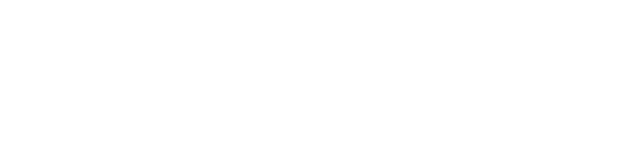
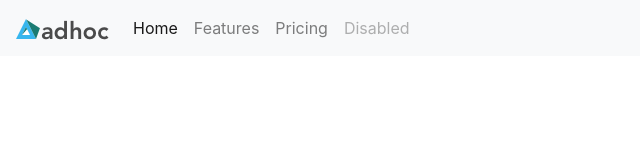
Before and after one commit to sjwever/BootStrapproject1, a plain HTML site: page index.html in a window 1280 px wide. Shown: the whole page, without its empty margins (0-640 px from the left). Drawn offline with nearby package versions, Linux system fonts and the light colour scheme.

Commit message:
add bootstrap css cdn link

```diff
--- a/index.html
+++ b/index.html
@@ -4,11 +4,31 @@
     <meta charset="UTF-8">
     <meta http-equiv="X-UA-Compatible" content="IE=edge">
     <meta name="viewport" content="width=device-width, initial-scale=1.0">
-    <link href="https://cdn.jsdelivr.net/npm/bootstrap@5.0.0-beta3/dist/css/bootstrap.min.css" rel="stylesheet" integrity="sha384-eOJMYsd53ii+scO/bJGFsiCZc+5NDVN2yr8+0RDqr0Ql0h+rP48ckxlpbzKgwra6" crossorigin="anonymous">
-    <script src="https://cdn.jsdelivr.net/npm/bootstrap@5.0.0-beta3/dist/js/bootstrap.bundle.min.js" integrity="sha384-JEW9xMcG8R+pH31jmWH6WWP0WintQrMb4s7ZOdauHnUtxwoG2vI5DkLtS3qm9Ekf" crossorigin="anonymous"></script>
+    <link rel="stylesheet" href="https://stackpath.bootstrapcdn.com/bootstrap/4.2.1/css/bootstrap.min.css" integrity="sha384-GJzZqFGwb1QTTN6wy59ffF1BuGJpLSa9DkKMp0DgiMDm4iYMj70gZWKYbI706tWS" crossorigin="anonymous">
     <title>BootstrapProject</title>
 </head>
 <body>
-
+    <nav class="navbar navbar-expand-lg navbar-light bg-light">
+        <a class="navbar-brand" href="#"><img src="images\logo.png" alt="brand logo"></a>
+          <button class="navbar-toggler" type="button" data-toggle="collapse" data-target="#navbarNav" aria-controls="navbarNav" aria-expanded="false" aria-label="Toggle navigation">
+            <span class="navbar-toggler-icon"></span>
+          </button>
+          <div class="collapse navbar-collapse" id="navbarNav">
+            <ul class="navbar-nav">
+              <li class="nav-item active">
+                <a class="nav-link" href="#">Home <span class="sr-only">(current)</span></a>
+              </li>
+              <li class="nav-item">
+                <a class="nav-link" href="#">Features</a>
+              </li>
+              <li class="nav-item">
+                <a class="nav-link" href="#">Pricing</a>
+              </li>
+              <li class="nav-item">
+                <a class="nav-link disabled" href="#" tabindex="-1" aria-disabled="true">Disabled</a>
+              </li>
+            </ul>
+          </div>
+    </nav>
 </body>
 </html>
```
